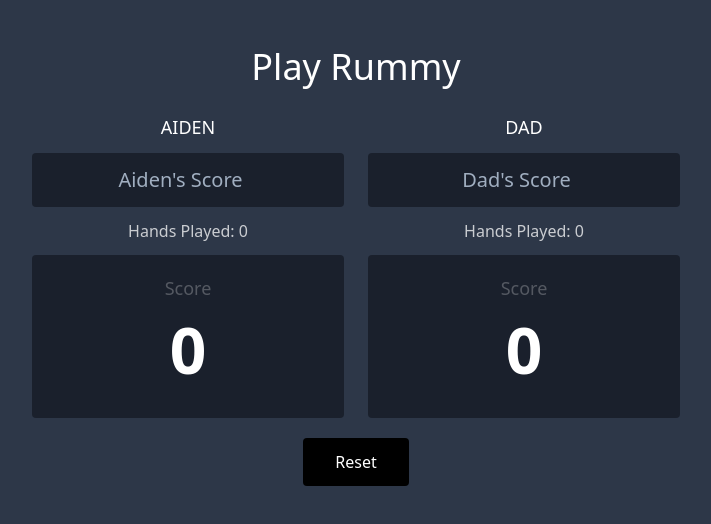
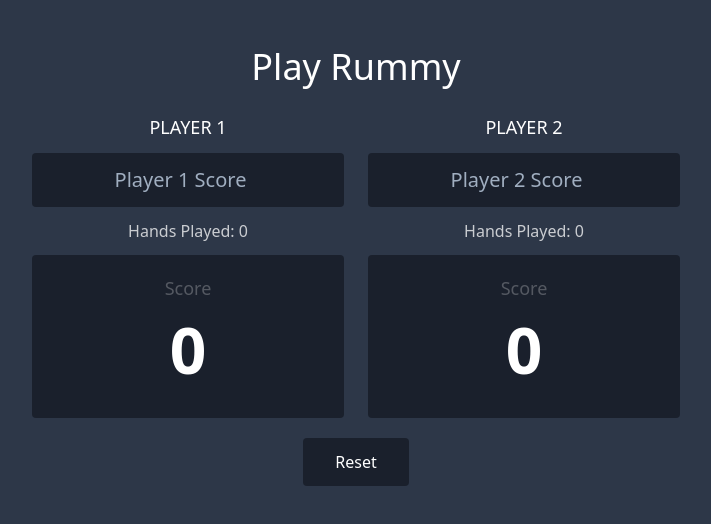
Before and after one commit to bigmooninc/svelte-rummy, a Svelte app: page / in a window 1280 px wide. Shown: the top 524 px of the page, without its empty margins (284-995 px from the left). Built offline with nearby package versions, Linux system fonts and the light colour scheme.

Commit message:
edit styles

```diff
--- a/src/App.svelte
+++ b/src/App.svelte
@@ -43,7 +43,12 @@
 </script>
 
 <style>
-
+  input {
+    border: none;
+  }
+  a {
+    color: white !important;
+  }
 </style>
 
 <Tailwind />
@@ -57,14 +62,14 @@
       <p
         class="font-sans font-light uppercase text-white text-center text-lg
         mb-3">
-        Aiden
+        Player 1
       </p>
       <form on:submit|preventDefault={handleAddP1Score}>
         <input
           bind:this={p1ScoreInput}
           bind:value={p1HandScore}
           type="number"
-          placeholder="Aiden's Score"
+          placeholder="Player 1 Score"
           class="text-center text-xl w-full block bg-gray-900 text-white rounded
           p-3 font-sans font-thin" />
       </form>
@@ -88,14 +93,14 @@
       <p
         class="font-sans font-light uppercase text-white text-center text-lg
         mb-3">
-        Dad
+        Player 2
       </p>
       <form on:submit|preventDefault={handleAddP2Score}>
         <input
           bind:this={p2ScoreInput}
           bind:value={p2HandScore}
           type="number"
-          placeholder="Dad's Score"
+          placeholder="Player 2 Score"
           class="text-center text-xl w-full block bg-gray-900 text-white rounded
           p-3 font-sans font-thin" />
       </form>
@@ -119,8 +124,8 @@
   <div class="flex justify-center items-center mt-5">
     <a
       href="/"
-      class="bg-black text-white text-base font-sans font-light px-8 py-3
-      rounded"
+      class="bg-gray-900 hover:bg-black text-base font-sans font-light px-8 py-3
+      rounded hover:no-underline transition-all duration-300"
       on:click|preventDefault={reset}>
       Reset
     </a>
--- a/src/Tailwind.svelte
+++ b/src/Tailwind.svelte
@@ -1,5 +1,10 @@
 <style global>
   @tailwind base;
+
+  body {
+    padding: 0;
+  }
+
   @tailwind components;
   @tailwind utilities;
 </style>
```
